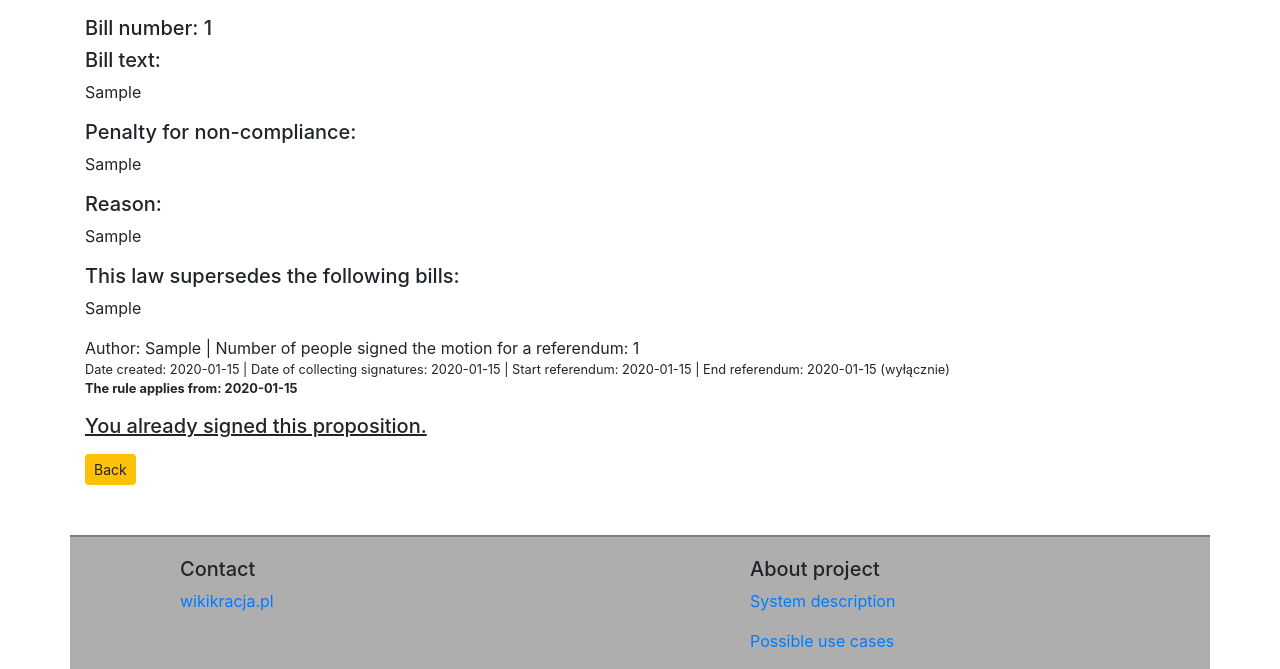
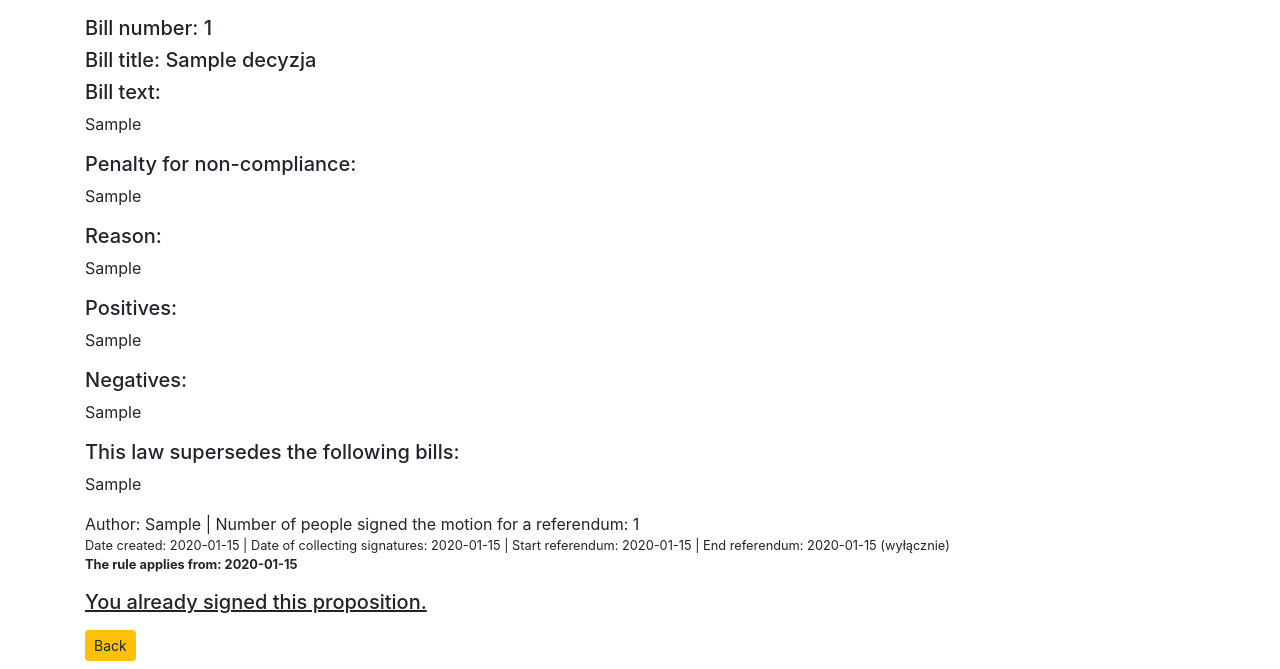
Before and after one commit to soma115/wikikracja, a Django app: page /glosowania/details/1/ in a window 1280 px wide. Shown: the part 56-725 px from the top of the page. Run offline with Django 3.2, Linux system fonts and the light colour scheme; a user stored in the database is signed in; tables that the repository leaves empty hold one stand-in row (values such as "Sample post"); some libraries are stand-ins or nearby versions.

Commit message:
vote details

```diff
--- a/glosowania/templates/glosowania/szczegoly.html
+++ b/glosowania/templates/glosowania/szczegoly.html
@@ -5,9 +5,12 @@
 {% block content %}
 	<div>
 		<h5>{% trans 'Bill number' %}: {{ id.id }}</h5>
+		<h5>{% trans 'Bill title' %}: {{ id.title }}</h5>
 		<h5>{% trans 'Bill text' %}:</h5><p>{{ id.tresc }}</p>
 		<h5>{% trans 'Penalty for non-compliance' %}:</h5><p>{{ id.kara }}</p>
 		<h5>{% trans 'Reason' %}:</h5><p>{{ id.uzasadnienie }}</p>
+		<h5>{% trans 'Positives' %}:</h5><p>{{ id.args_for }}</p>
+		<h5>{% trans 'Negatives' %}:</h5><p>{{ id.args_against }}</p>
         <h5>{% trans 'This law supersedes the following bills' %}:</h5><p>{{ id.znosi }}</p>
 			<p>
 				{% trans 'Author' %}: {{ id.autor }}
```
Also changed, not shown: locale/en/LC_MESSAGES/django.po, locale/pl/LC_MESSAGES/django.po, 1 other file.
